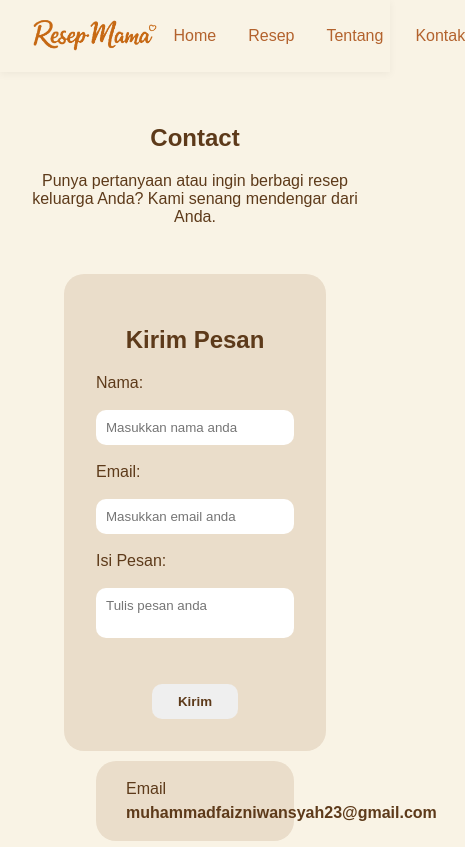
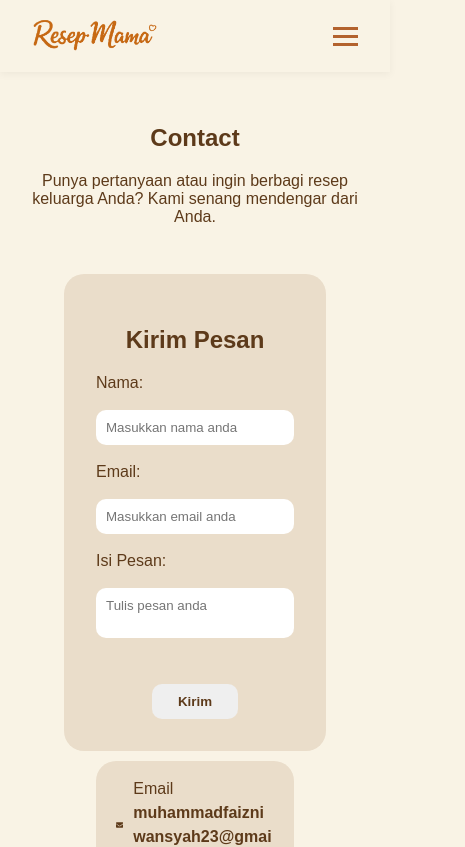
Before and after one commit to victor-isMe/resep-mama-website-react, a React (Vite) app: page /contact in a window 390 px wide. Shown: the top 847 px of the page, 465 px wide, since content can reach past the window. Built offline with nearby package versions, Linux system fonts and the light colour scheme.

Commit message:
Menambahkan hamburger untuk mobile, dan merapikan page contact

```diff
--- a/src/components/common/Navbar.jsx
+++ b/src/components/common/Navbar.jsx
@@ -1,12 +1,25 @@
-import {Link} from 'react-router-dom'
-import Logo from './Logo'
+import { useState } from "react"
+import { Link } from "react-router-dom"
+import Logo from "./Logo"
 
-function Navbar() {
+const Navbar = () => {
+    const [isOpen, setIsOpen] = useState(false)
+
+    const toggleMenu = () => {
+        setIsOpen(!isOpen)
+    }
+
     return (
         <nav className="navbar">
             <Logo size={36} />
 
-            <ul className="nav-links">
+            <div className={`hamburger ${isOpen ? 'open':''}`} onClick={toggleMenu}>
+                <span className="bar"></span>
+                <span className="bar"></span>
+                <span className="bar"></span>
+            </div>
+
+            <ul className={`nav-links ${isOpen ? 'open':''}`}>
                 <li>
                     <Link to='/'>Home</Link>
                 </li>
--- a/src/index.css
+++ b/src/index.css
@@ -56,6 +56,51 @@
 }
 .nav-links a:hover {
   border-bottom: 2px solid #b3622d;
+}
+.hamburger {
+  display: none;
+  cursor: pointer;
+}
+.bar {
+  display: block;
+  width: 25px;
+  height: 3px;
+  margin: 5px auto;
+  background-color: #b3622d;
+  transition: all 0.3s ease-in-out;
+}
+@media (max-width: 768px) {
+  .hamburger {
+    display: block;
+  }
+  .hamburger.open .bar:nth-child(2) {
+    opacity: 0;
+  }
+  .hamburger.open .bar:nth-child(1) {
+    transform: translateY(8px) rotate(45deg);
+  }
+  .hamburger.open .bar:nth-child(3) {
+    transform: translateY(-8px) rotate(-45deg);
+  }
+  .nav-links {
+    position: absolute;
+    top: 100%;
+    left: 0;
+    flex-direction: column;
+    background-color: #f9f3e5;
+    width: 100%;
+    text-align: center;
+    transition: 0.3s;
+    max-height: 0;
+    overflow: hidden;
+  }
+  .nav-links.open {
+    max-height: 300px;
+    padding: 1rem 0;
+  }
+  .nav-links li {
+    padding: 1rem 0;
+  }
 }
 
 /* Recipe Card Style */
@@ -194,6 +239,9 @@
 @media (max-width: 900px) {
   .contact-wrapper {
     flex-direction: column;
+  }
+  .email-info {
+    word-break: break-all;
   }
 }
 .contact-form {
--- a/src/pages/Contact.jsx
+++ b/src/pages/Contact.jsx
@@ -82,7 +82,6 @@
                         <p>Alamat <br /><b>Ds. Balerejo, Kec. Kebonsari, Kab. Madiun, Prov. Jawa Timur, Indonesia</b></p>
                     </div>
                 </div>
-
             </div>
         </main>
     )
--- a/src/pages/RecipeDetail.jsx
+++ b/src/pages/RecipeDetail.jsx
@@ -27,12 +27,14 @@
 
     return (
         <main style={{padding: "32px"}}>
+            <h2>{recipe.title}</h2>
             {recipe.imageUrl && (
                 <img
                     src={recipe.imageUrl}
                     alt={recipe.title}
                     style={{
-                        width: "100%",
+                        width: "400px",
+                        margin: "0 auto",
                         maxHeight: "300px",
                         objectFit: "cover",
                         borderRadius: "8px",
@@ -40,7 +42,6 @@
                     }}
                 />
             )}
-            <h2>{recipe.title}</h2>
             <p>{recipe.description}</p>
 
             <p>Waktu Masak: {recipe.cookTime} menit</p>
```
